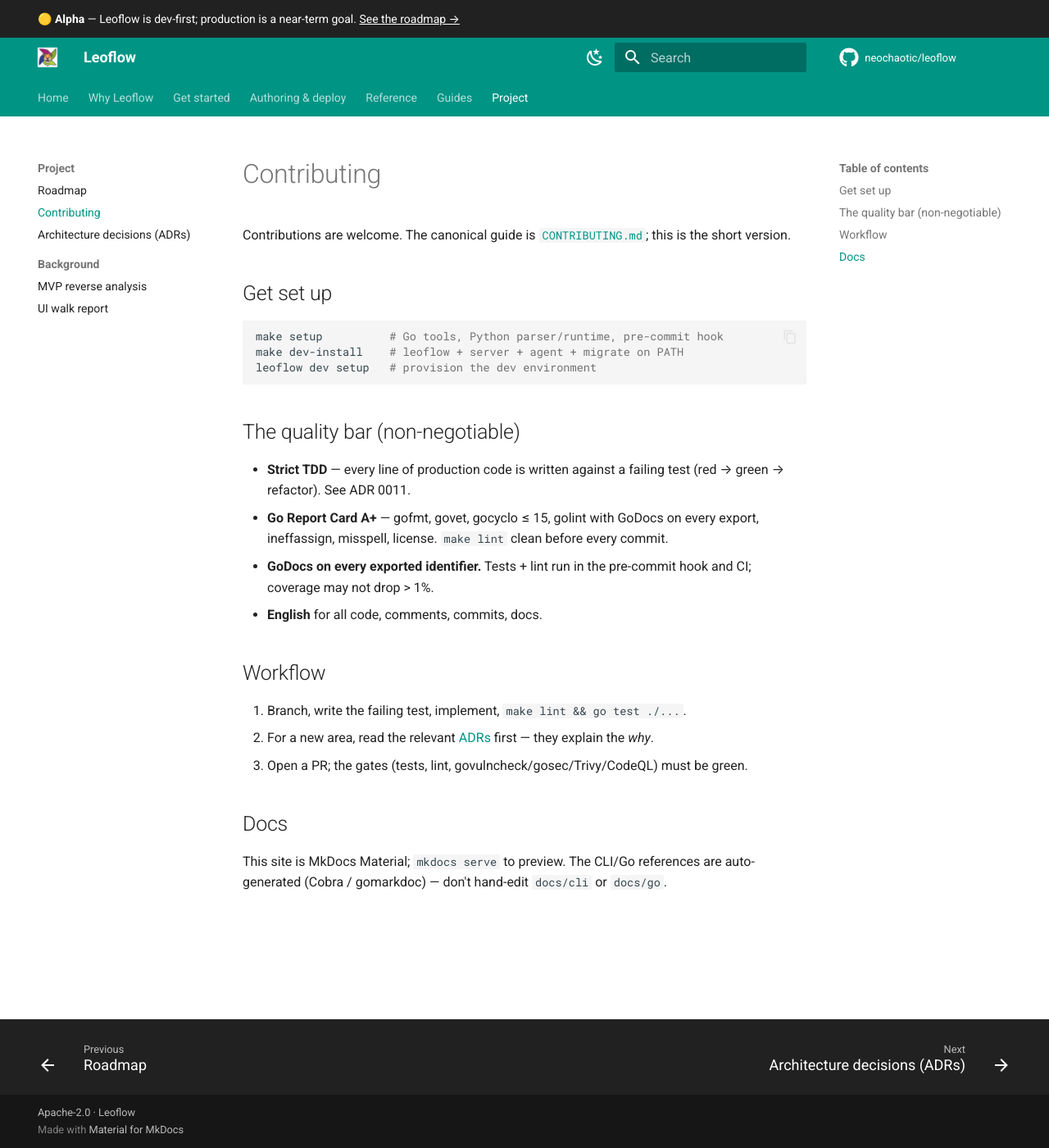
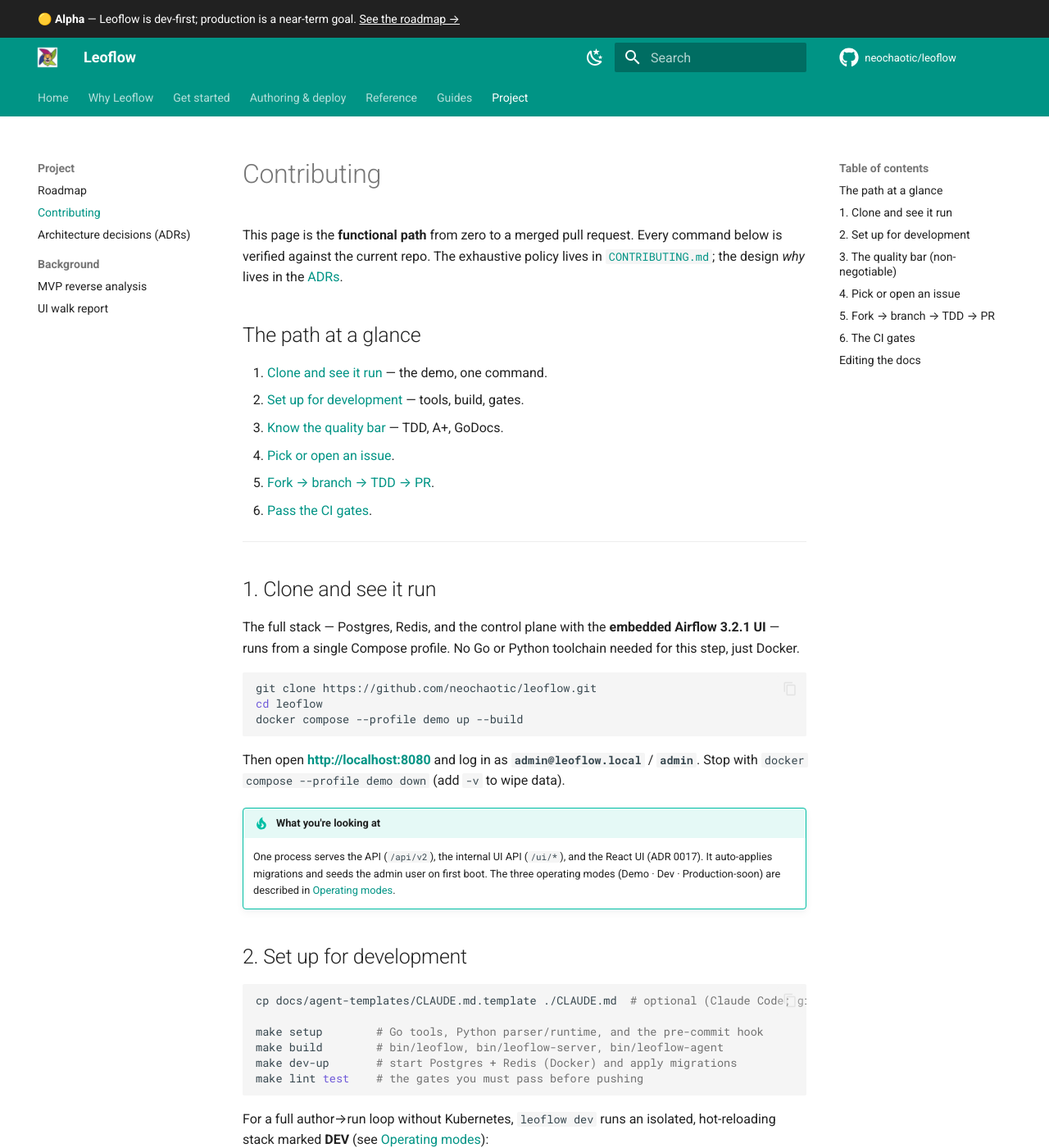
Before and after one commit to neochaotic/leoflow, an MkDocs documentation site: the page built from docs/contributing.md, in a window 1280 px wide and 1400 px high. Shown: the whole window at 82% size. Built offline with MkDocs 1.6.1 and Material for MkDocs 9.7.7, drawn with Linux system fonts in a browser that asks for light colours; comment, search, counter and statistics services are not loaded; some of the changed text lies outside the part shown.

Commit message:
docs: pave the contributor path (P0) — templates, fixed URLs, full journey
Make the contribute-to-Leoflow path clear and functional end to end:

- Fix CONTRIBUTING.md: the clone URL was github.com/leoflow/leoflow.git (404) ->
  neochaotic/leoflow; align the dev-env steps with the real Makefile (make dev-up)
  and add the verified one-command demo.
- Add the issue/PR templates the guide referenced but that did not exist:
  .github/ISSUE_TEMPLATE/{bug_report,feature_request,config}.yml (issue forms) and
  .github/PULL_REQUEST_TEMPLATE.md (TDD + A+ + supply-chain checklist).
- Rewrite the docs Contributing page into one verified journey: clone -> demo ->
  dev setup -> quality bar -> pick/open an issue -> fork/branch/TDD/PR -> CI gates.

All commands verified against the repo: demo profile + credentials
(admin@leoflow.local / admin), CLI tree (init <path>, compile, push, dev),
env var names, and the good-first-issue/help-wanted labels all exist.

Co-Authored-By: Claude Opus 4.7 <noreply@anthropic.com>

````diff
--- a/docs/contributing.md
+++ b/docs/contributing.md
@@ -1,30 +1,160 @@
 # Contributing
 
-Contributions are welcome. The canonical guide is
+This page is the **functional path** from zero to a merged pull request. Every
+command below is verified against the current repo. The exhaustive policy lives in
 [`CONTRIBUTING.md`](https://github.com/neochaotic/leoflow/blob/main/CONTRIBUTING.md);
-this is the short version.
+the design *why* lives in the [ADRs](adrs.md).
 
-## Get set up
+## The path at a glance
+
+1. [Clone and see it run](#1-clone-and-see-it-run) — the demo, one command.
+2. [Set up for development](#2-set-up-for-development) — tools, build, gates.
+3. [Know the quality bar](#3-the-quality-bar-non-negotiable) — TDD, A+, GoDocs.
+4. [Pick or open an issue](#4-pick-or-open-an-issue).
+5. [Fork → branch → TDD → PR](#5-fork-branch-tdd-pr).
+6. [Pass the CI gates](#6-the-ci-gates).
+
+---
+
+## 1. Clone and see it run
+
+The full stack — Postgres, Redis, and the control plane with the **embedded
+Airflow 3.2.1 UI** — runs from a single Compose profile. No Go or Python toolchain
+needed for this step, just Docker.
+
 ```bash
-make setup          # Go tools, Python parser/runtime, pre-commit hook
-make dev-install    # leoflow + server + agent + migrate on PATH
-leoflow dev setup   # provision the dev environment
+git clone https://github.com/neochaotic/leoflow.git
+cd leoflow
+docker compose --profile demo up --build
 ```
 
-## The quality bar (non-negotiable)
-- **Strict TDD** — every line of production code is written against a failing test
-  (red → green → refactor). See ADR 0011.
-- **Go Report Card A+** — gofmt, govet, gocyclo ≤ 15, golint with GoDocs on every
-  export, ineffassign, misspell, license. `make lint` clean before every commit.
-- **GoDocs on every exported identifier.** Tests + lint run in the pre-commit hook
-  and CI; coverage may not drop > 1%.
-- **English** for all code, comments, commits, docs.
+Then open **<http://localhost:8080>** and log in as **`admin@leoflow.local`** /
+**`admin`**. Stop with `docker compose --profile demo down` (add `-v` to wipe data).
 
-## Workflow
-1. Branch, write the failing test, implement, `make lint && go test ./...`.
-2. For a new area, read the relevant [ADRs](adrs.md) first — they explain the *why*.
-3. Open a PR; the gates (tests, lint, govulncheck/gosec/Trivy/CodeQL) must be green.
+!!! tip "What you're looking at"
+    One process serves the API (`/api/v2`), the internal UI API (`/ui/*`), and the
+    React UI (ADR 0017). It auto-applies migrations and seeds the admin user on
+    first boot. The three operating modes (Demo · Dev · Production-soon) are
+    described in [Operating modes](operating-modes.md).
 
-## Docs
-This site is MkDocs Material; `mkdocs serve` to preview. The CLI/Go references are
-auto-generated (Cobra / gomarkdoc) — don't hand-edit `docs/cli` or `docs/go`.
+## 2. Set up for development
+
+```bash
+cp docs/agent-templates/CLAUDE.md.template ./CLAUDE.md  # optional (Claude Code; gitignored)
+
+make setup        # Go tools, Python parser/runtime, and the pre-commit hook
+make build        # bin/leoflow, bin/leoflow-server, bin/leoflow-agent
+make dev-up       # start Postgres + Redis (Docker) and apply migrations
+make lint test    # the gates you must pass before pushing
+```
+
+For a full author→run loop without Kubernetes, `leoflow dev` runs an isolated,
+hot-reloading stack marked **DEV** (see [Operating modes](operating-modes.md)):
+
+```bash
+make dev-install            # put leoflow + server + agent on your PATH
+leoflow dev setup           # check/provision dev dependencies
+leoflow init dags/my_dag    # scaffold a project
+leoflow dev dags/my_dag     # hot-reload at http://localhost:8088 (marked DEV)
+```
+
+## 3. The quality bar (non-negotiable)
+
+These are enforced by the pre-commit hook **and** CI — a PR that misses them cannot
+merge. They are not bureaucracy; they are why the codebase stays an A+.
+
+- **Strict TDD** — every line of production code is written against a *failing*
+  test (red → green → refactor). The preferred shape is two commits: a `test:`
+  commit that fails, then the `feat:`/`fix:` that makes it pass. ([ADR 0011](adrs.md))
+- **Go Report Card A+** — gofmt, govet, gocyclo ≤ 15, golint, ineffassign, misspell,
+  license, plus the extended golangci-lint stack. `make lint` clean every commit.
+  ([ADR 0012](adrs.md))
+- **GoDocs on every exported identifier** — starting with the name, ending with a period.
+- **English** for all code, comments, commit messages, and docs.
+- **No new dependency** without justification; the supply-chain scans
+  (govulncheck, gosec, Trivy, CodeQL) run on every PR. ([ADR 0014](adrs.md))
+
+!!! warning "ADRs win"
+    A change that contradicts an [ADR](adrs.md) is rejected unless the ADR is first
+    amended in a separate PR. When in doubt, open an issue and ask before coding.
+
+## 4. Pick or open an issue
+
+=== "Find something to work on"
+
+    Browse [open issues](https://github.com/neochaotic/leoflow/issues). Good entry
+    points are labelled
+    [`good first issue`](https://github.com/neochaotic/leoflow/issues?q=is%3Aissue+is%3Aopen+label%3A%22good+first+issue%22)
+    and [`help wanted`](https://github.com/neochaotic/leoflow/issues?q=is%3Aissue+is%3Aopen+label%3A%22help+wanted%22).
+    Comment on the issue to claim it before starting, so effort isn't duplicated.
+
+=== "Report a bug"
+
+    Open a [new issue](https://github.com/neochaotic/leoflow/issues/new/choose) and
+    pick **Bug report**. The form asks for repro steps, how you're running Leoflow
+    (Demo / Dev / local server), and environment — fill it in fully so we can
+    reproduce.
+
+=== "Propose a feature"
+
+    Open a [new issue](https://github.com/neochaotic/leoflow/issues/new/choose) and
+    pick **Feature request**. For anything architectural or cross-cutting, also open
+    a PR adding a draft ADR under `docs/adr/` with status **Proposed** — the design
+    discussion happens there.
+
+!!! note "Discuss non-trivial work first"
+    For anything beyond a small bug fix, open or comment on an issue before writing
+    code. This avoids misaligned designs and wasted effort.
+
+## 5. Fork → branch → TDD → PR
+
+```bash
+# 1. Fork on GitHub, then clone YOUR fork and add the upstream remote
+git clone https://github.com/<you>/leoflow.git
+cd leoflow
+git remote add upstream https://github.com/neochaotic/leoflow.git
+
+# 2. Branch from an up-to-date main
+git fetch upstream && git switch -c fix/clear-error-message upstream/main
+
+# 3. Write the FAILING test first, watch it fail, then implement
+#    (commit the test, then the code — red → green → refactor)
+make lint test
+
+# 4. Push to your fork and open the PR
+git push -u origin fix/clear-error-message
+```
+
+- **Branch names:** `feat/…`, `fix/…`, `docs/…`, `test/…`, `refactor/…`, `chore/…`.
+- **Commits:** [Conventional Commits](https://www.conventionalcommits.org/) —
+  `feat: add XCom schema validation`, `fix: handle pod OOMKilled`, `test: failing
+  test for retry backoff`.
+- **One logical change per PR.** If you write "and also…" in the description, split it.
+- Opening the PR loads a **template** — fill in what changed, how you tested, and
+  tick the checklist (TDD, lint, GoDocs, ADR compliance).
+
+!!! danger "Security-sensitive areas need extra review"
+    Changes to `internal/auth/`, `internal/executor/`, `internal/storage/`,
+    `migrations/`, `proto/`, or anything touching credentials/secrets are **not
+    accepted from first-time contributors** — open a discussion issue first.
+
+## 6. The CI gates
+
+Every PR runs, and must pass: the **build + unit/integration tests** with the
+per-package coverage floor, **golangci-lint** (the A+ stack), and the
+**security** suite (govulncheck, gosec, Trivy, CodeQL, gitleaks). The same
+`make lint test` you run locally is the fast feedback loop; CI is the source of
+truth. Push fixes until everything is green, then a maintainer reviews — we aim
+for three business days.
+
+---
+
+By contributing you agree your work is licensed under
+[Apache 2.0](https://github.com/neochaotic/leoflow/blob/main/LICENSE). Thank you for
+helping make Leoflow better.
+
+## Editing the docs
+
+This site is MkDocs Material — `mkdocs serve` to preview locally. The CLI and Go
+references are auto-generated (Cobra / gomarkdoc) and git-ignored, so **don't
+hand-edit `docs/cli/` or `docs/go/`** — change the source GoDoc/command instead.
````
Also changed, not shown: CONTRIBUTING.md (+19 -17 lines), .github/PULL_REQUEST_TEMPLATE.md (added), 3 other files.
